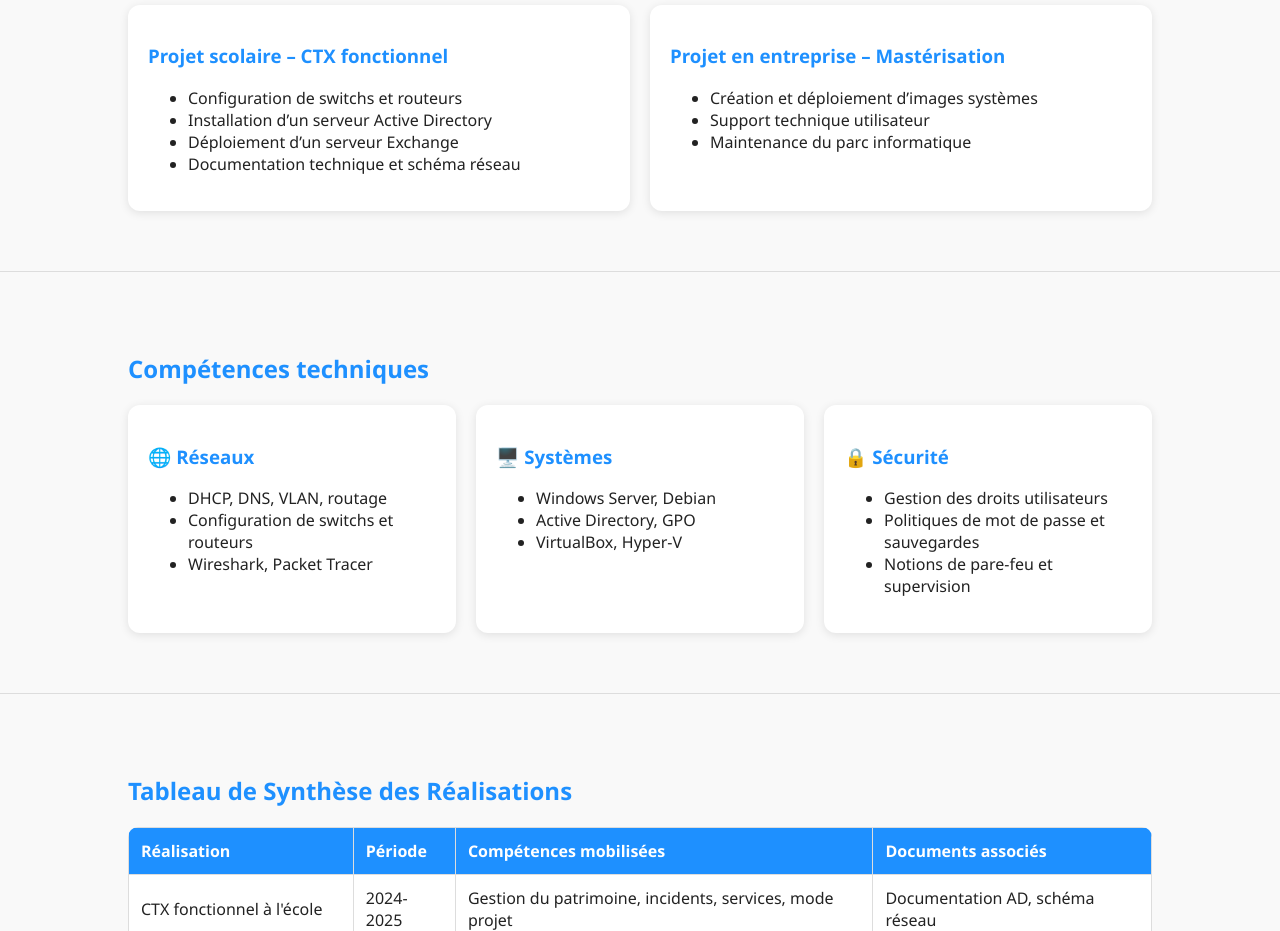
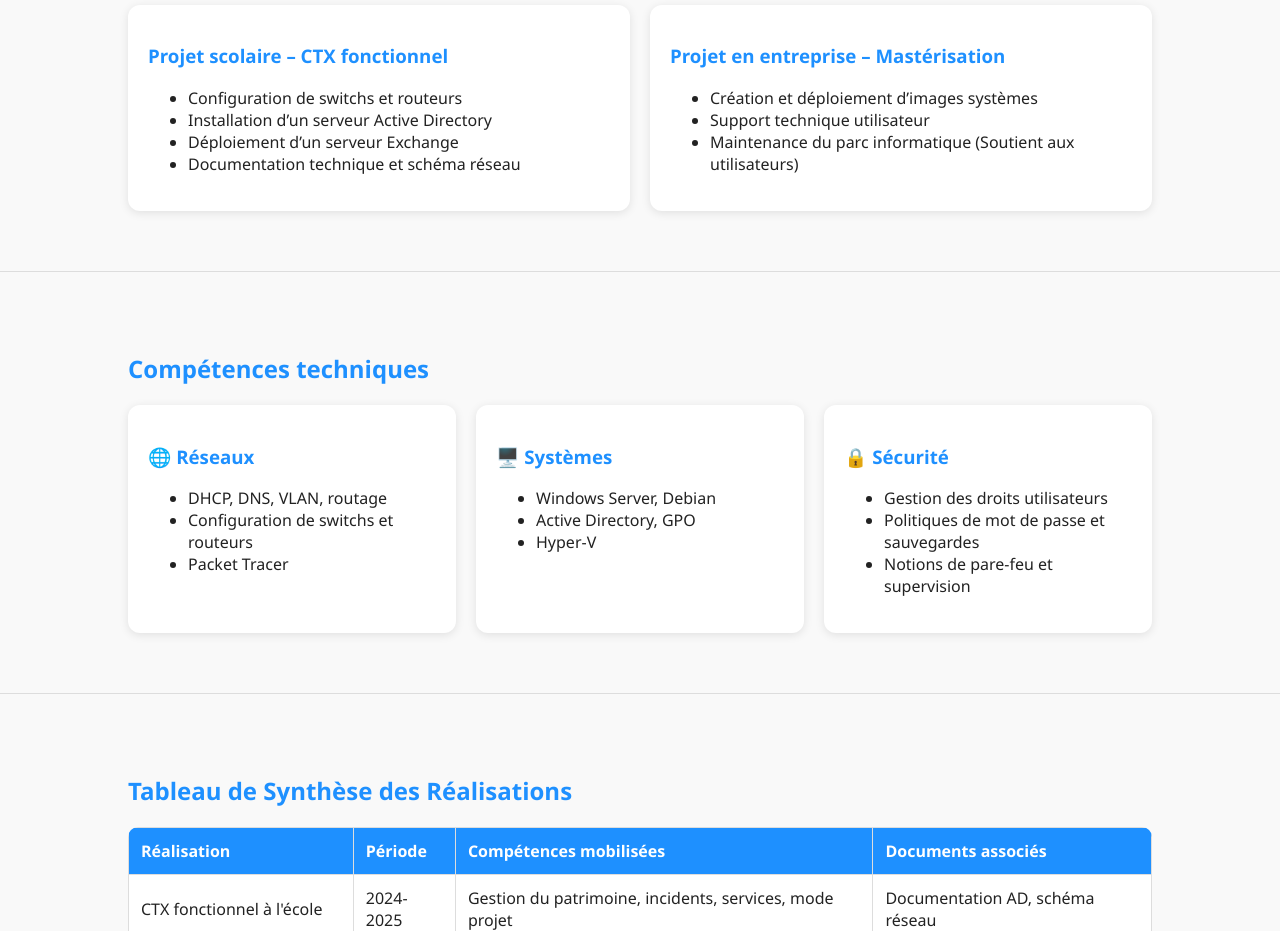
Before and after one commit to Mathias00o/Mathias00o.github.io, a plain HTML site: page index.html in a window 1280 px wide. Shown: the part 1460-2391 px from the top of the page. Drawn offline with Linux system fonts and the light colour scheme.

Commit message:
Update index.html

```diff
--- a/index.html
+++ b/index.html
@@ -194,7 +194,7 @@ a {
 <ul>
 <li>Création et déploiement d’images systèmes</li>
 <li>Support technique utilisateur</li>
-<li>Maintenance du parc informatique</li>
+<li>Maintenance du parc informatique (Soutient aux utilisateurs)</li>
 </ul>
 </div>
 </div>
@@ -208,7 +208,7 @@ a {
 <ul>
 <li>DHCP, DNS, VLAN, routage</li>
 <li>Configuration de switchs et routeurs</li>
-<li>Wireshark, Packet Tracer</li>
+<li>Packet Tracer</li>
 </ul>
 </div>
 <div class="competence-card">
@@ -216,7 +216,7 @@ a {
 <ul>
 <li>Windows Server, Debian</li>
 <li>Active Directory, GPO</li>
-<li>VirtualBox, Hyper-V</li>
+<li>Hyper-V</li>
 </ul>
 </div>
 <div class="competence-card">
```
